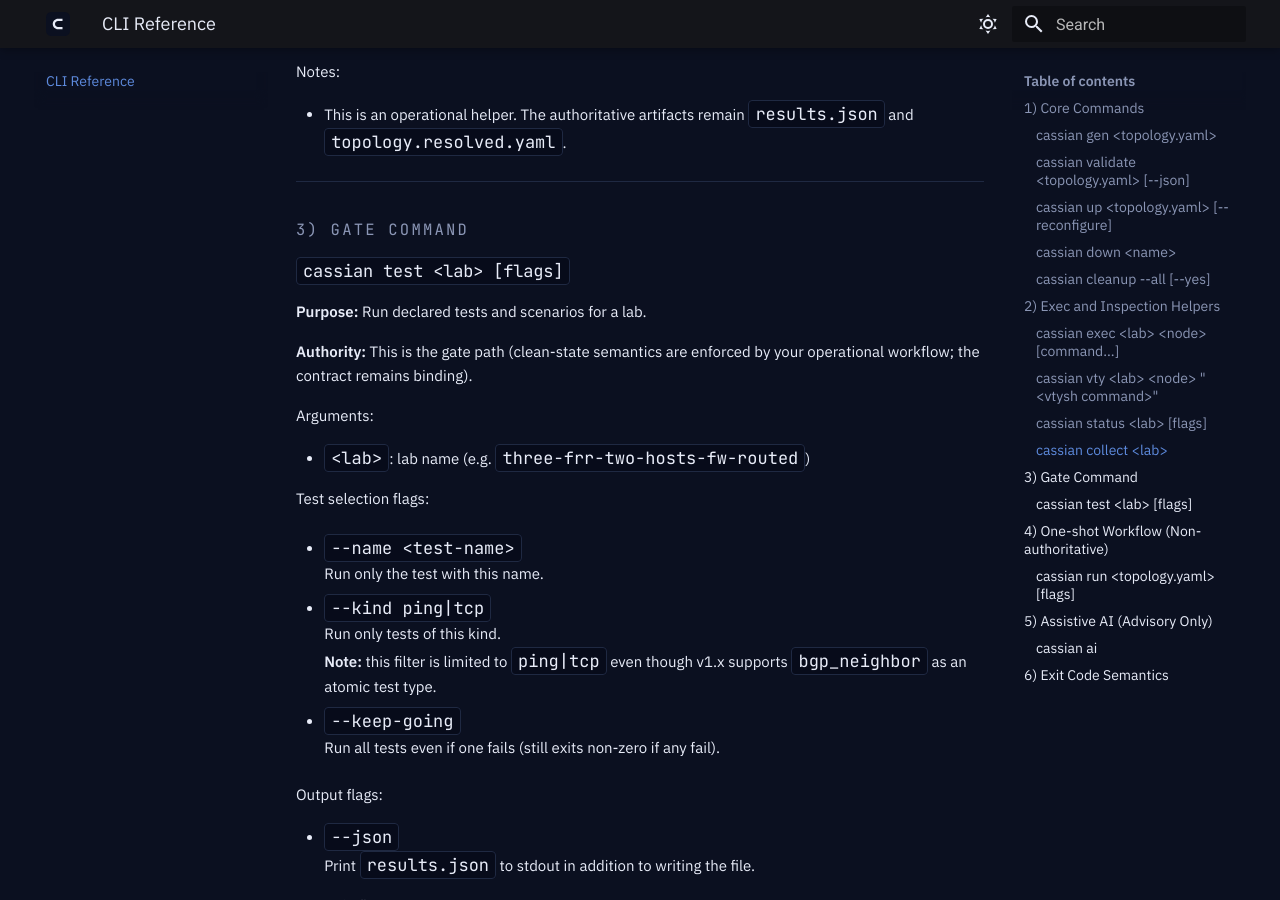
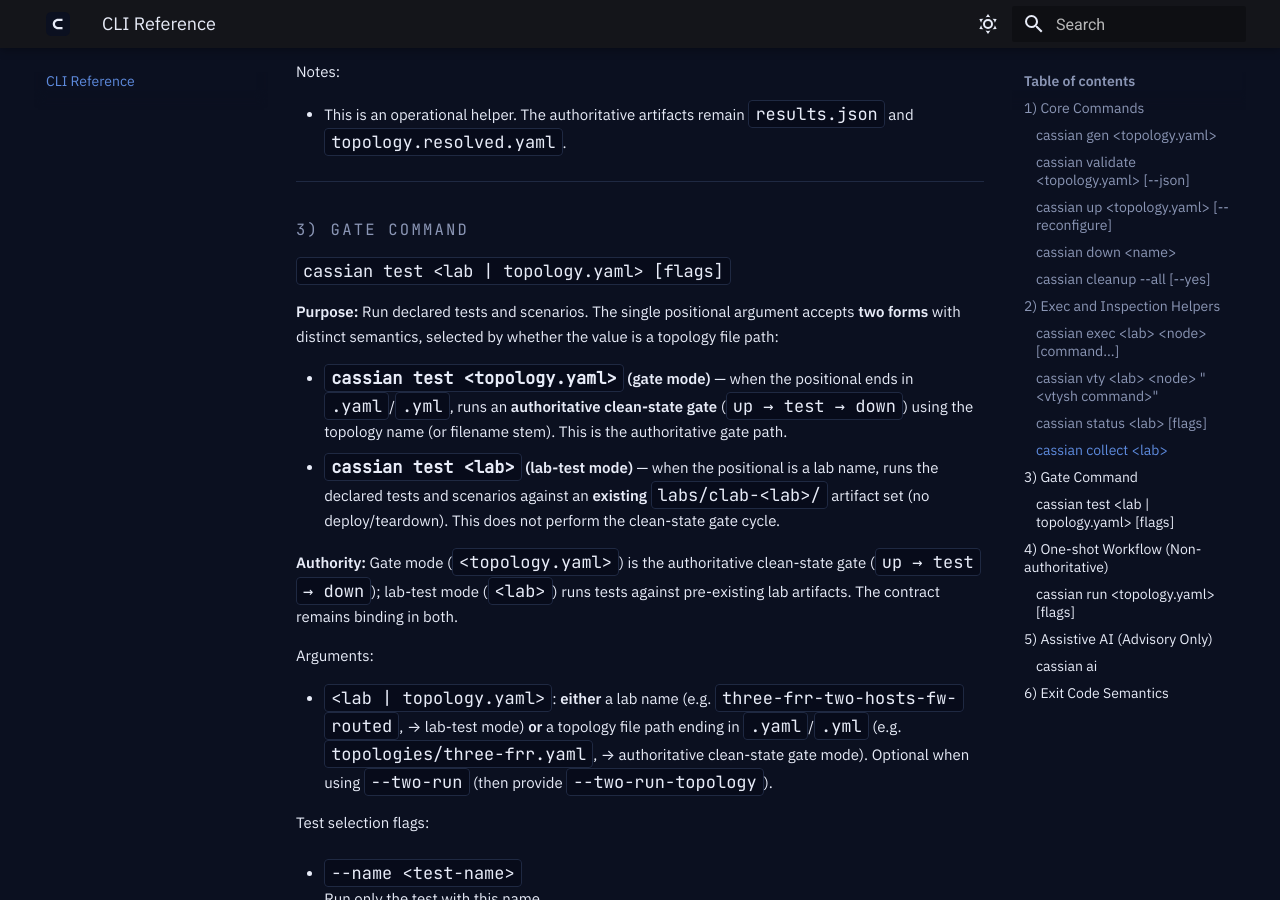
Before and after one commit to cassian-gate/cassian-gate, an MkDocs documentation site: the page built from docs/cli-reference-v1.md, in a window 1280 px wide and 900 px high, scrolled down 3299 px. Built offline with MkDocs 1.6.1 and Material for MkDocs 9.7.7, drawn with Linux system fonts in a browser that asks for light colours; the version menu is left out.

Commit message:
docs: §4.2 doc grooming pass — B-8/BL-H6-1/BL-H7-1/BL-H7-2/H2.6-B-3 (8 Req-IDs)

```diff
--- a/docs/cli-reference-v1.md
+++ b/docs/cli-reference-v1.md
@@ -151,15 +151,18 @@ Notes:
 
 ## 3) Gate Command
 
-### `cassian test <lab> [flags]`
+### `cassian test <lab | topology.yaml> [flags]`
 
-**Purpose:** Run declared tests and scenarios for a lab.
+**Purpose:** Run declared tests and scenarios. The single positional argument accepts **two forms** with distinct semantics, selected by whether the value is a topology file path:
 
-**Authority:** This is the gate path (clean-state semantics are enforced by your operational workflow; the contract remains binding).
+* **`cassian test <topology.yaml>` (gate mode)** — when the positional ends in `.yaml`/`.yml`, runs an **authoritative clean-state gate** (`up → test → down`) using the topology name (or filename stem). This is the authoritative gate path.
+* **`cassian test <lab>` (lab-test mode)** — when the positional is a lab name, runs the declared tests and scenarios against an **existing** `labs/clab-<lab>/` artifact set (no deploy/teardown). This does not perform the clean-state gate cycle.
+
+**Authority:** Gate mode (`<topology.yaml>`) is the authoritative clean-state gate (`up → test → down`); lab-test mode (`<lab>`) runs tests against pre-existing lab artifacts. The contract remains binding in both.
 
 Arguments:
 
-* `<lab>`: lab name (e.g. `three-frr-two-hosts-fw-routed`)
+* `<lab | topology.yaml>`: **either** a lab name (e.g. `three-frr-two-hosts-fw-routed`, → lab-test mode) **or** a topology file path ending in `.yaml`/`.yml` (e.g. `topologies/three-frr.yaml`, → authoritative clean-state gate mode). Optional when using `--two-run` (then provide `--two-run-topology`).
 
 Test selection flags:
 
--- a/mkdocs.yml
+++ b/mkdocs.yml
@@ -108,7 +108,6 @@ nav:
   - Admin Guide: admin-guide-v1.md
   - VM Runtime Capabilities: vm-runtime-capabilities.md
   - Proof Kit / Examples: proof-kit.md
-  - First-run failure narrative: examples/first-run-proof-failure-narrative.md
   - AI Advisory:
     - Overview: ai/README.md
     - Guardrails: ai/guardrails.md
```
Also changed, not shown: docs/README.md (+0 -1 lines), docs/ai/README.md (+3 -6 lines), docs/topology-schema-v1.md (+4 -2 lines), contrib/topologies/first-run-proof/first-run-proof-failure-narrative.md (renamed from docs/examples/first-run-proof-failure-narrative.md).
